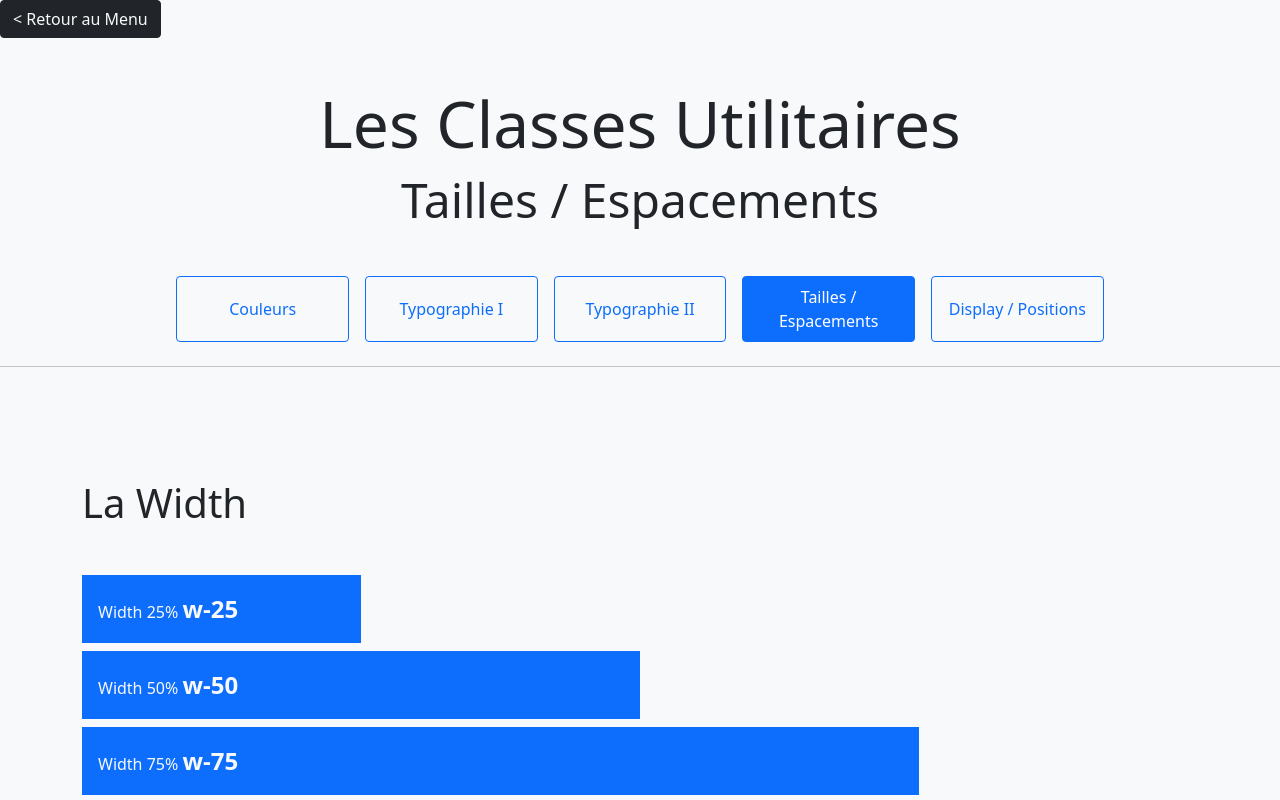
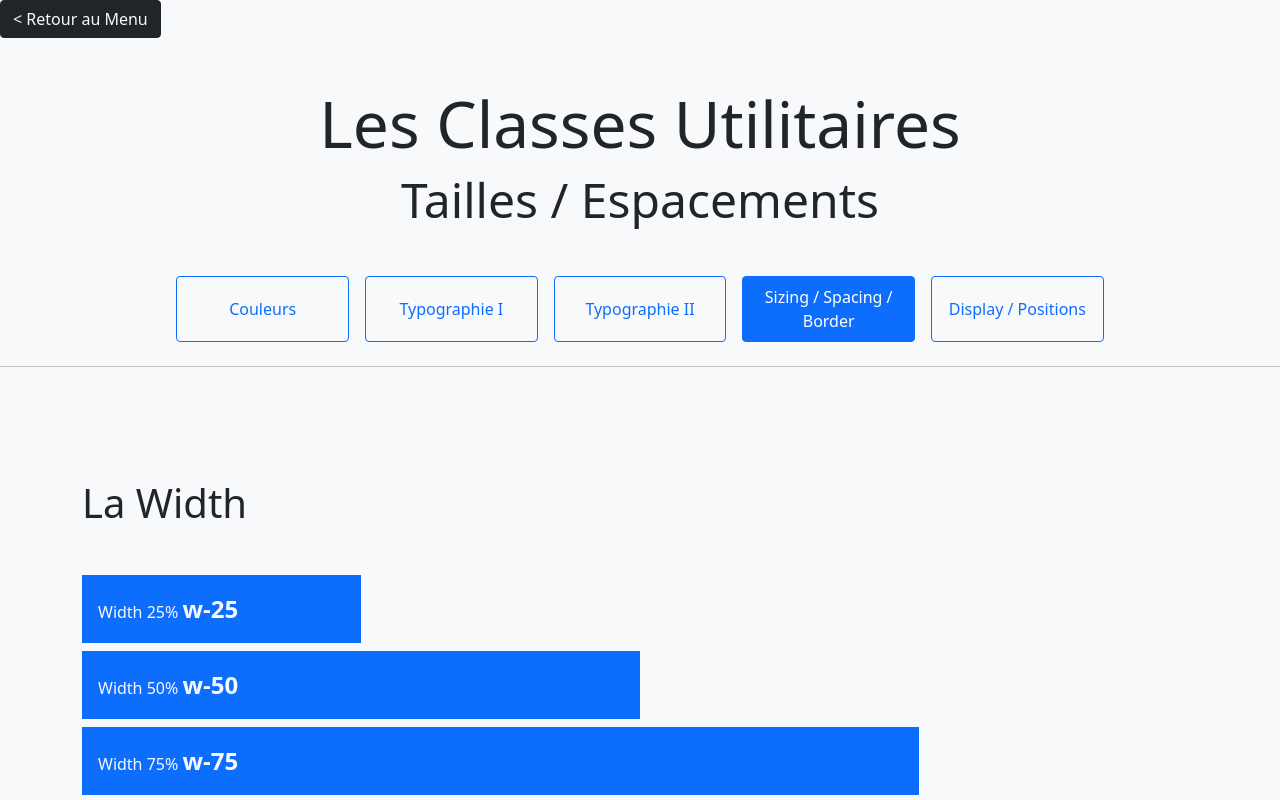
Before and after one commit to prestationweb42/Formation-Bootstrap-5, a plain HTML site: page 1. Sandbox/1.Utilitaires/4. Tailles-Espacements.html in a window 1280 px wide. Shown: the top 800 px of the page. Drawn offline with nearby package versions, Linux system fonts and the light colour scheme.

Commit message:
lesson Utilitaires rename Menu Sizing Spacing Border

```diff
--- a/1. Sandbox/1.Utilitaires/4. Tailles-Espacements.html
+++ b/1. Sandbox/1.Utilitaires/4. Tailles-Espacements.html
@@ -32,8 +32,8 @@
         </li>
         <li class="nav-item col-12 col-sm-6 col-lg-3 col-xl-2 text-center">
           <a class="p-2 d-block h-100 d-flex align-items-center justify-content-center  btn btn-primary"
-            href="./4. Tailles-Espacements.html">Tailles
-            / Espacements</a>
+            href="./4. Tailles-Espacements.html">Sizing
+            / Spacing / Border</a>
         </li>
         <li class="nav-item col-12 col-sm-6 col-lg-3 col-xl-2 text-center">
           <a class="p-2 d-block h-100 d-flex align-items-center justify-content-center  btn btn-outline-primary"
```
